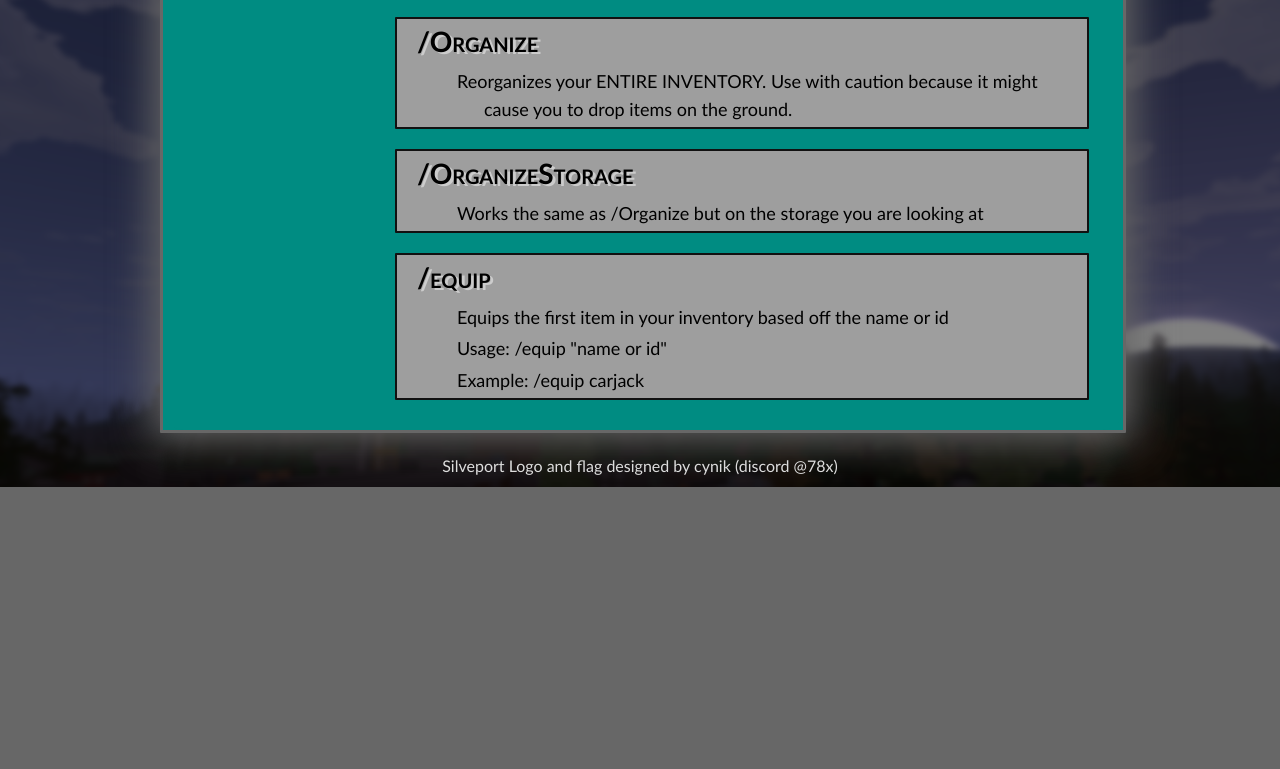
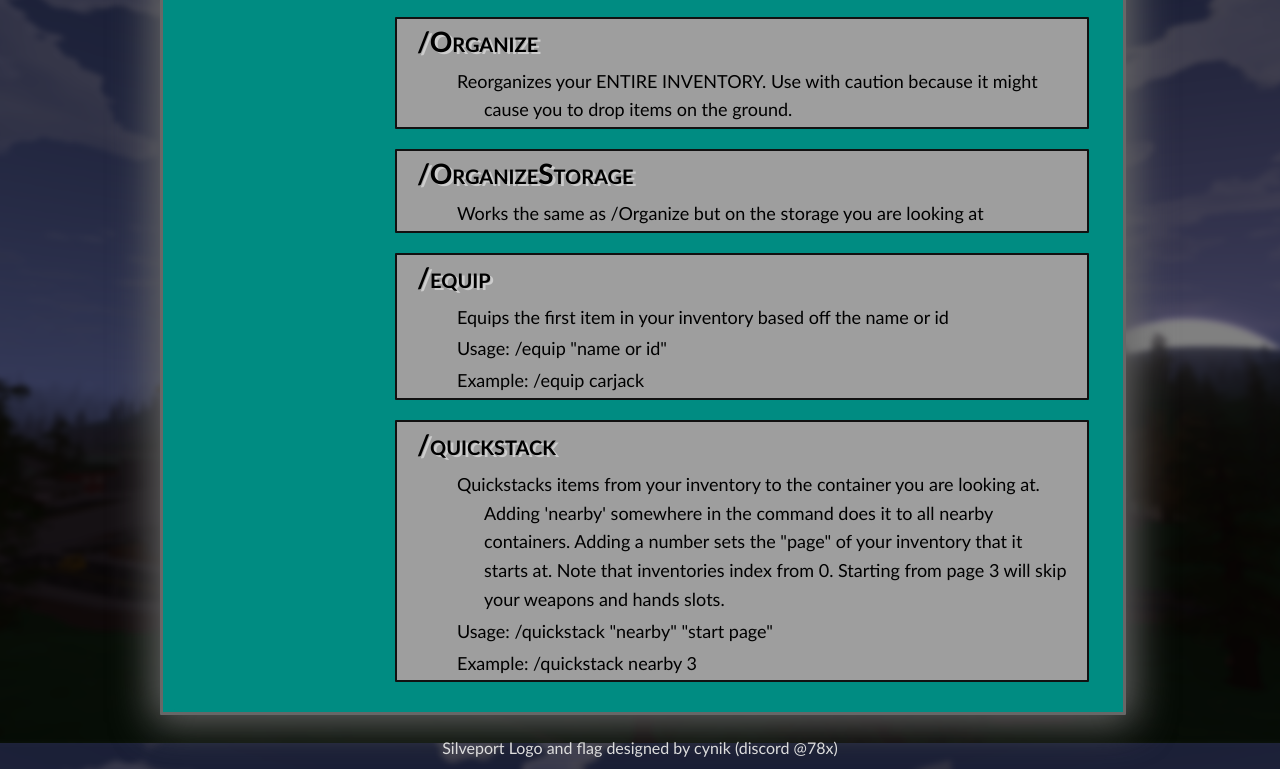
Before and after one commit to M10327/silverport-website, a plain HTML site: page donator-commands.html in a window 1280 px wide. Shown: the part 857-1626 px from the top of the page. Before the commit the page ends 1344 px from the top, so only its background shows below. Drawn offline with Linux system fonts and the light colour scheme.

Commit message:
Update donator-commands.html

```diff
--- a/donator-commands.html
+++ b/donator-commands.html
@@ -52,6 +52,12 @@
 						<p id="p-indent">Usage: /equip "name or id"</p>
 						<p id="p-indent">Example: /equip carjack</p>
 					</card>
+					<card>
+						<h1>/quickstack</h1>
+						<p id="p-indent">Quickstacks items from your inventory to the container you are looking at. Adding 'nearby' somewhere in the command does it to all nearby containers. Adding a number sets the "page" of your inventory that it starts at. Note that inventories index from 0. Starting from page 3 will skip your weapons and hands slots.</p>
+						<p id="p-indent">Usage: /quickstack "nearby" "start page"</p>
+						<p id="p-indent">Example: /quickstack nearby 3</p>
+					</card>
 				</cards>
 			</content>
 		</main>
```
